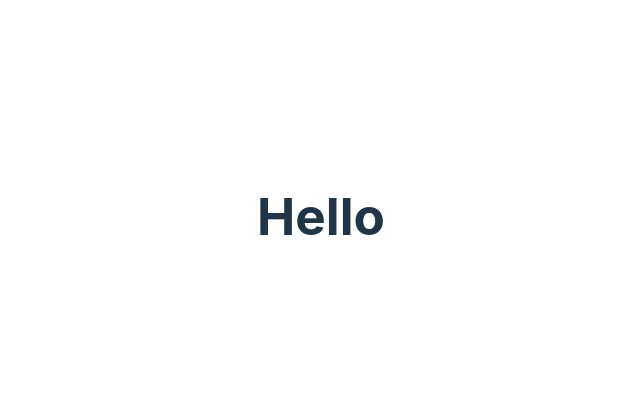
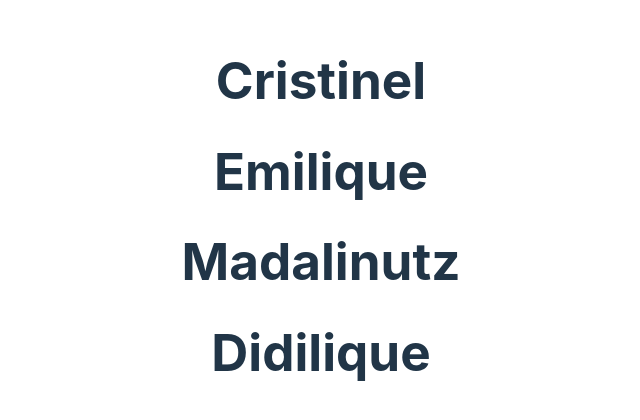
Before and after one commit to cristiansandu22/react-app-test, a React app: page / in a window 1280 px wide. Shown: the part 184-604 px from the top of the page, without its empty margins (319-959 px from the left). Built offline with nearby package versions, Linux system fonts and the light colour scheme; the HTML template or start-up script is replaced by a standard one.

Commit message:
test
test

```diff
--- a/src/App.jsx
+++ b/src/App.jsx
@@ -8,7 +8,24 @@
         super();
 
         this.state = {
-
+            monsters: [
+                {
+                    id: 1,
+                    name: 'Cristinel'
+                },
+                {
+                    id: 2,
+                    name: 'Emilique'
+                },
+                {
+                    id: 3,
+                    name: 'Madalinutz'
+                },
+                {
+                    id: 4,
+                    name: 'Didilique'
+                }
+            ]
         }
     }
 
@@ -17,7 +34,9 @@
 
         return (
             <>
-           <h1>Hello</h1>
+                {this.state.monsters.map(monster => {
+                    return <h1 key={monster.id}>{monster.name}</h1>;
+                })}
             </>
         )
     }
```
Lines whose indentation alone changed are shown as unchanged.
